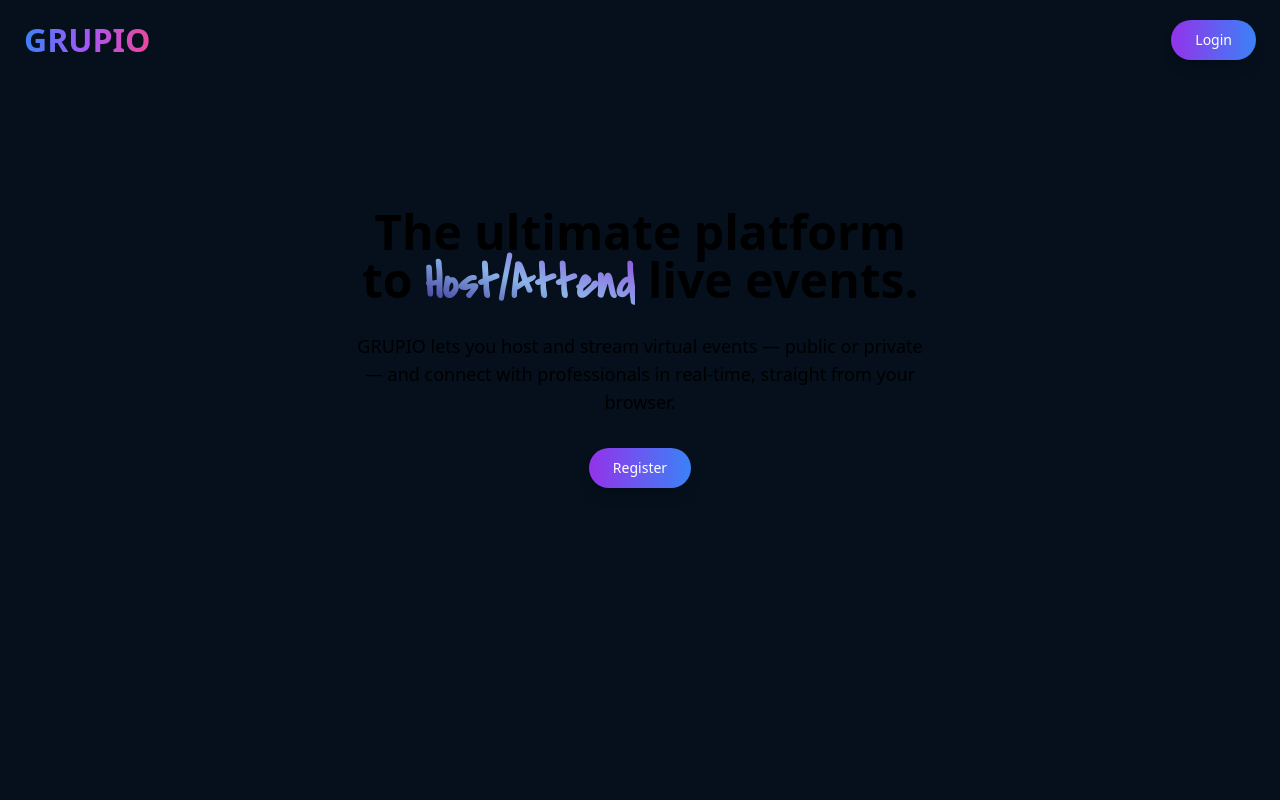
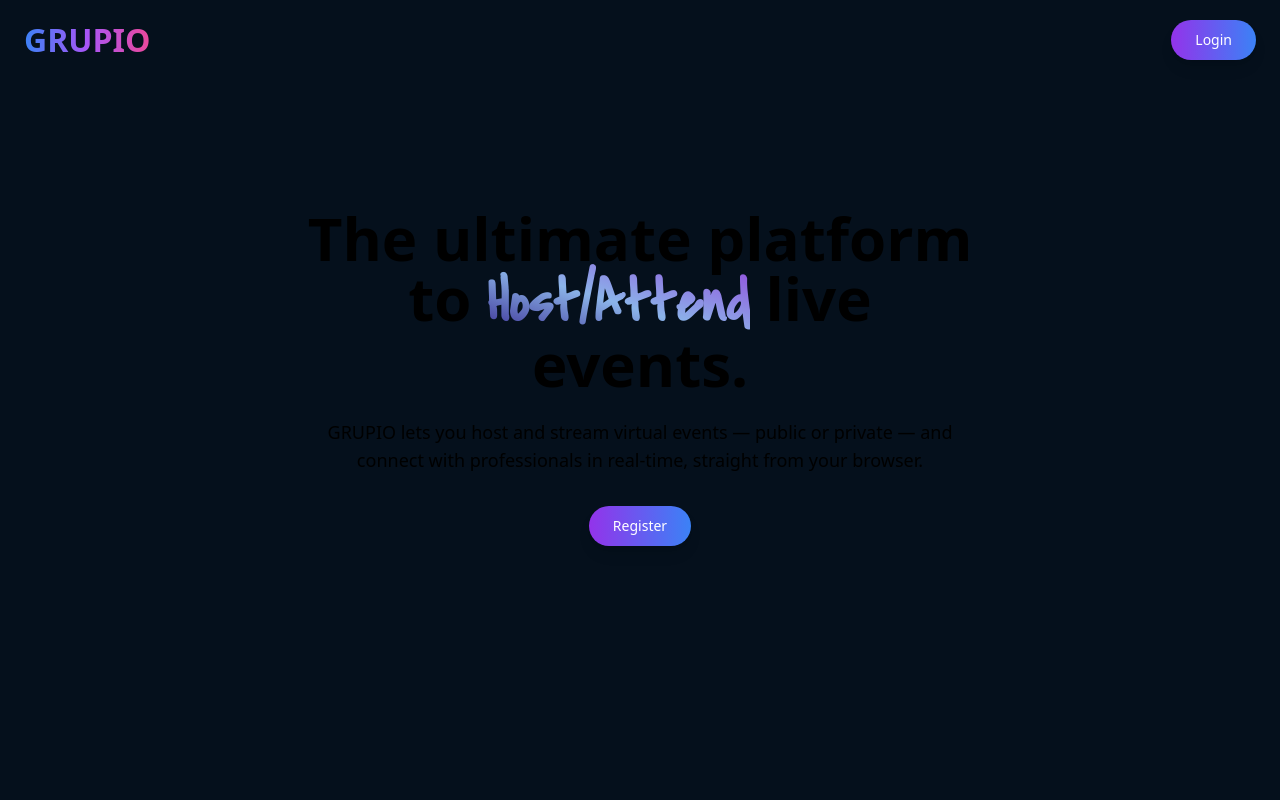
Before and after one commit to anant223/Eventopedia, a React (Vite) app: page / in a window 1280 px wide. Shown: the top 800 px of the page. Built offline with nearby package versions, Linux system fonts and the light colour scheme; a web font is replaced by a local one.

Commit message:
improve font

```diff
--- a/src/components/HeroSection/HeroSection.jsx
+++ b/src/components/HeroSection/HeroSection.jsx
@@ -9,12 +9,12 @@ const HeroSection = () => {
   return (
     <section className="dark:text-text relative overflow-hidden">
       <div className="max-w-7xl mx-auto px-4 sm:px-6 w-full lg:pb-56 md:py-32 md:px-10 lg:px-32 py-24 sm:py-28">
-        <div className="max-w-xl mx-auto text-center">
+        <div className="max-w-2xl mx-auto text-center">
           <motion.h1
             initial={{ opacity: 0, y: 30 }}
             animate={{ opacity: 1, y: 0 }}
             transition={{ duration: 0.6, delay: 0.2 }}
-            className="font-bold mb-6 text-5xl"
+            className="font-bold mb-6 text-6xl"
           >
             The <span>ultimate</span> <span>platform to </span>
             <span className="bg-gradient-to-tr from-secondary via-primary to-accent bg-clip-text text-transparent font-CS">
```
